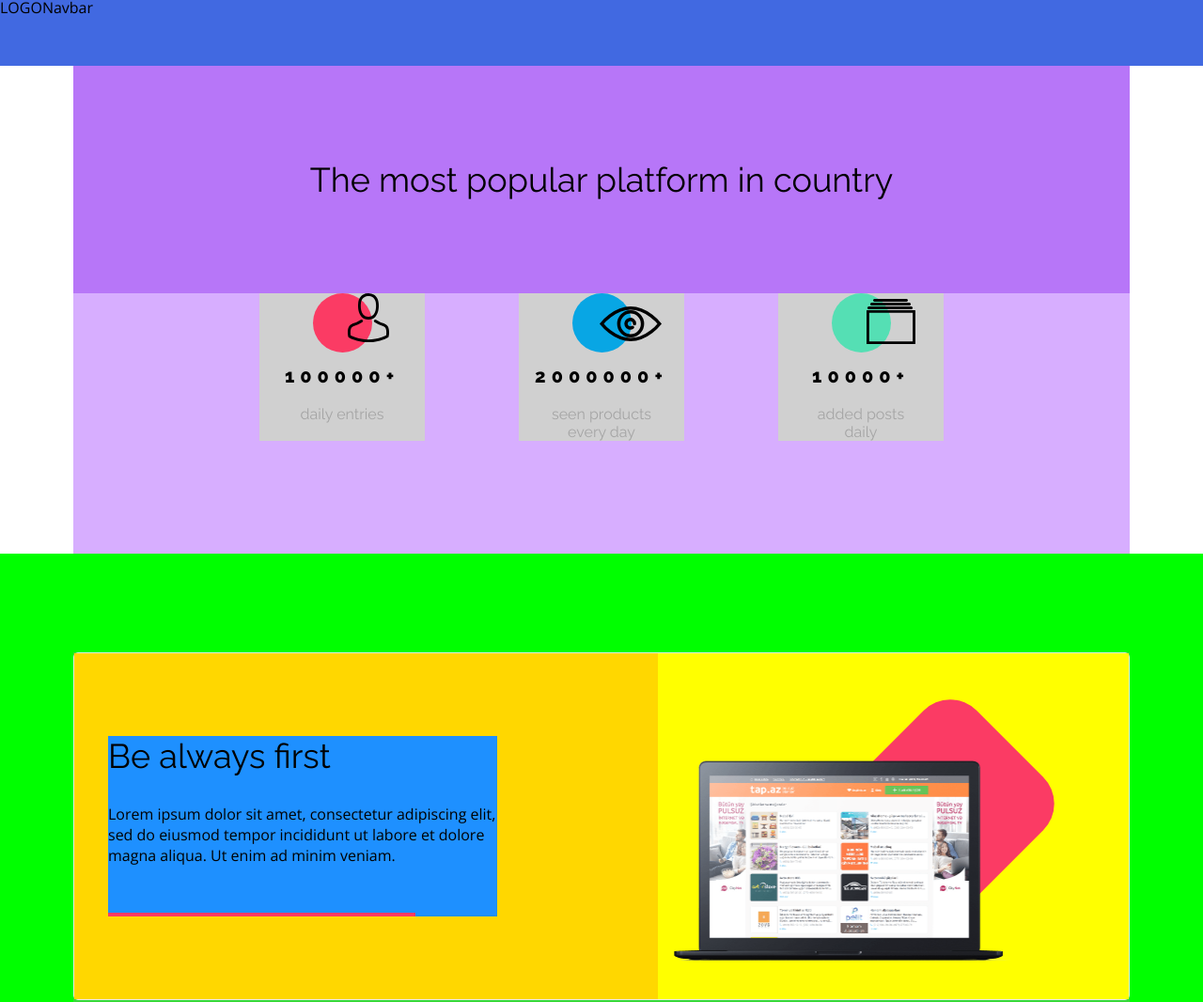
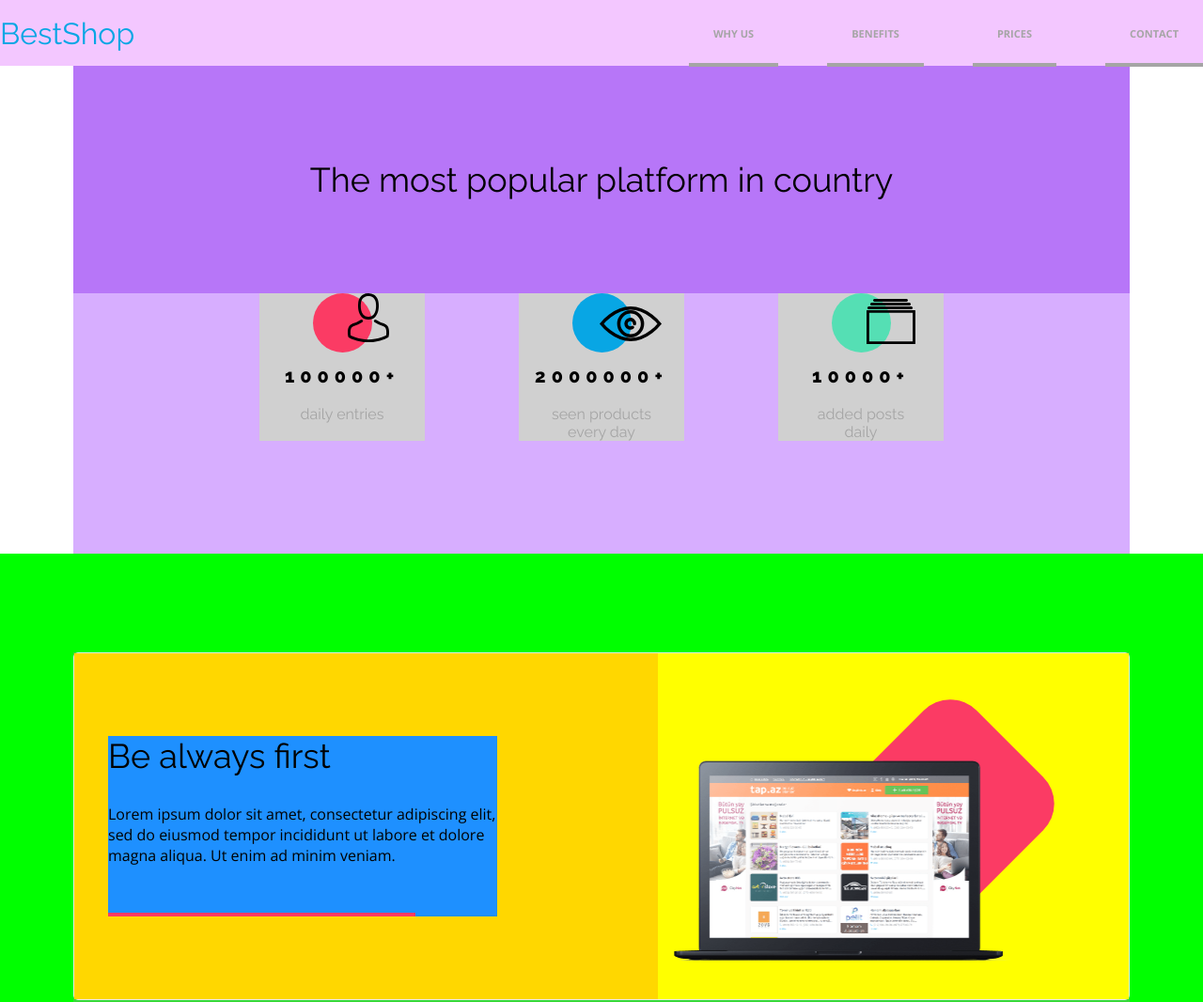
Before and after one commit to bobkoby5i/fe-css-best-shop, a plain HTML site: page index.html in a window 1280 px wide. Shown: the top 1066 px of the page at 94% size. Drawn offline with nearby package versions, Linux system fonts and the light colour scheme.

Commit message:
navigation added

```diff
--- a/css/style.css
+++ b/css/style.css
@@ -34,12 +34,75 @@ body {
     border: #ff4d00 0 solid;
 }
 
-
 header{
-    display: flex;
-    background-color: royalblue;
     height: 70px;
 }
+
+.header_bar {
+    background-color: #41e1c4;
+}
+
+
+.header_container {
+    margin: 0 auto;
+    max-width: 1352px; /* 1352px; */
+    background-color: #f3c7ff;
+    display: flex;
+    justify-content: space-between;
+    align-items: center;
+    height: 70px;
+}
+
+.logo {
+    font-size: 32px;
+    line-height: 37px;
+    font-family: 'Raleway', sans-serif;
+    text-decoration: none;
+    color: #08A6E4;
+}
+
+.navigation {
+    /*background-color: red;*/
+}
+
+.page-nav-list{
+    /*background-color: darkred;*/
+    display: flex;
+}
+
+.nav__element {
+    /*background-color: #ffefcc;*/
+    padding: 0px 26px;
+    font-size: 11px;
+    line-height: 15px;
+    font-weight: bold;
+}
+
+.nav__element:first-child {
+    padding-left: 0
+}
+
+.nav__element:last-child {
+    padding-right: 0
+}
+
+.nav__link {
+    padding: 28px 26px 24px 26px;
+    text-transform: uppercase;
+    text-decoration: none;
+    color: #A5A5A5;
+    border-bottom: 4px solid #A5A5A5;
+}
+
+
+
+.nav__link:hover {
+    color: black;
+    background-color: rgba(255,255,255,0.5);
+    border-bottom: 4px solid var(--color2);
+}
+
+
 
 l {
     font-family: 'Open Sans', sans-serif;
--- a/index.html
+++ b/index.html
@@ -14,13 +14,20 @@
   <title>Title</title>
 </head>
 <body>
-<header>
-  <div>
-    LOGO
+<header class="header_bar">
+  <div class="header_container">
+    <div>
+      <a href="#" class="logo">BestShop</a>
+    </div>
+    <nav class="navigation">
+      <ul class="page-nav-list">
+        <li class="nav__element"><a href="#" class="nav__link">WHY US</a></li>
+        <li class="nav__element"><a href="#" class="nav__link">BENEFITS</a></li>
+        <li class="nav__element"><a href="#" class="nav__link">PRICES</a></li>
+        <li class="nav__element"><a href="#" class="nav__link">CONTACT</a></li>
+      </ul>
+    </nav>
   </div>
-  <nav>
-    Navbar
-  </nav>
 </header>
 <main>
 
```
